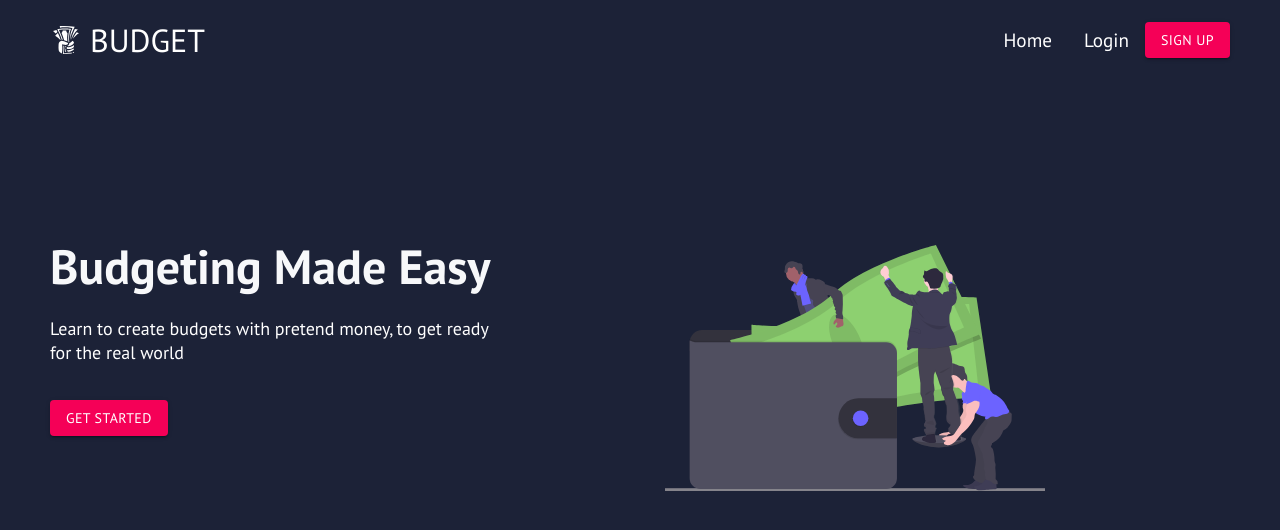
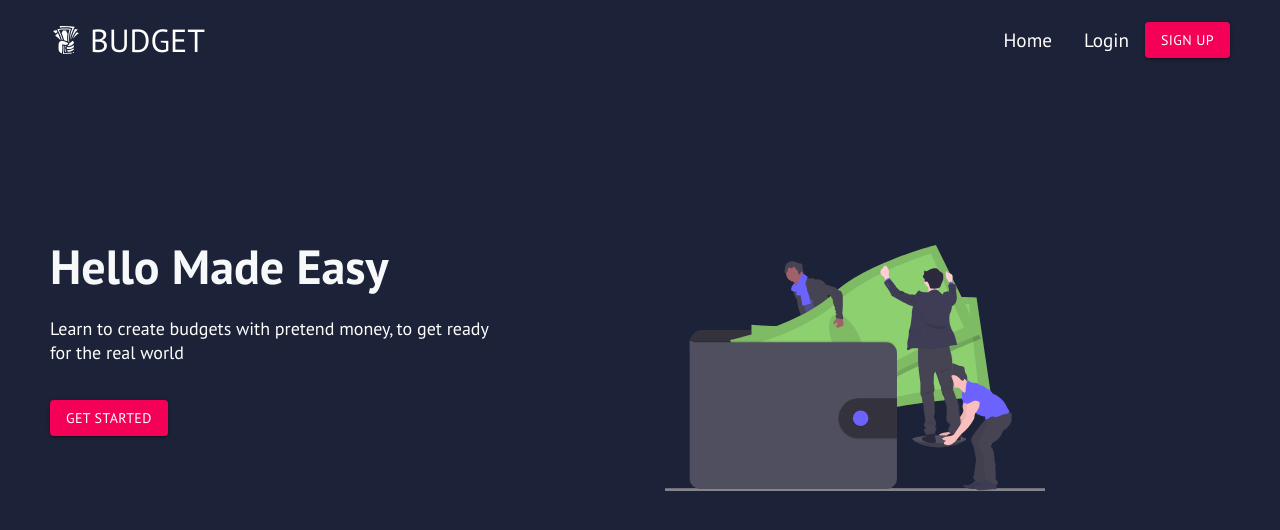
Before and after one commit to fwara07/Budget-App-Frontend, a React (Create React App) app: page / in a window 1280 px wide. Shown: the top 530 px of the page. Built offline with nearby package versions, Linux system fonts and the light colour scheme.

Commit message:
fix errors

```diff
--- a/src/components/Dashboard.js
+++ b/src/components/Dashboard.js
@@ -56,7 +56,7 @@ class Dashboard extends Component {
           <div className="col">
             <div className="home__hero-text-wrapper">
               <h1 component="h1" className="heading">
-                Budgeting Made Easy
+                Hello Made Easy
               </h1>
               <p className="home__hero-subtitle">
                 Learn to create budgets with pretend money, to get ready for the
```
